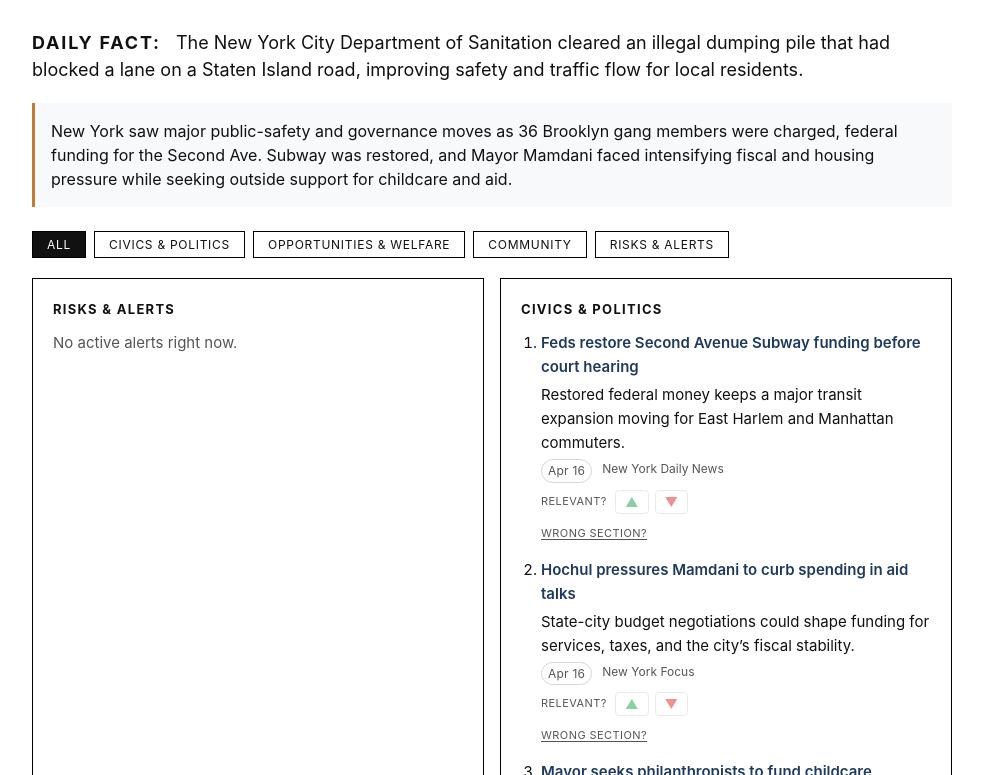
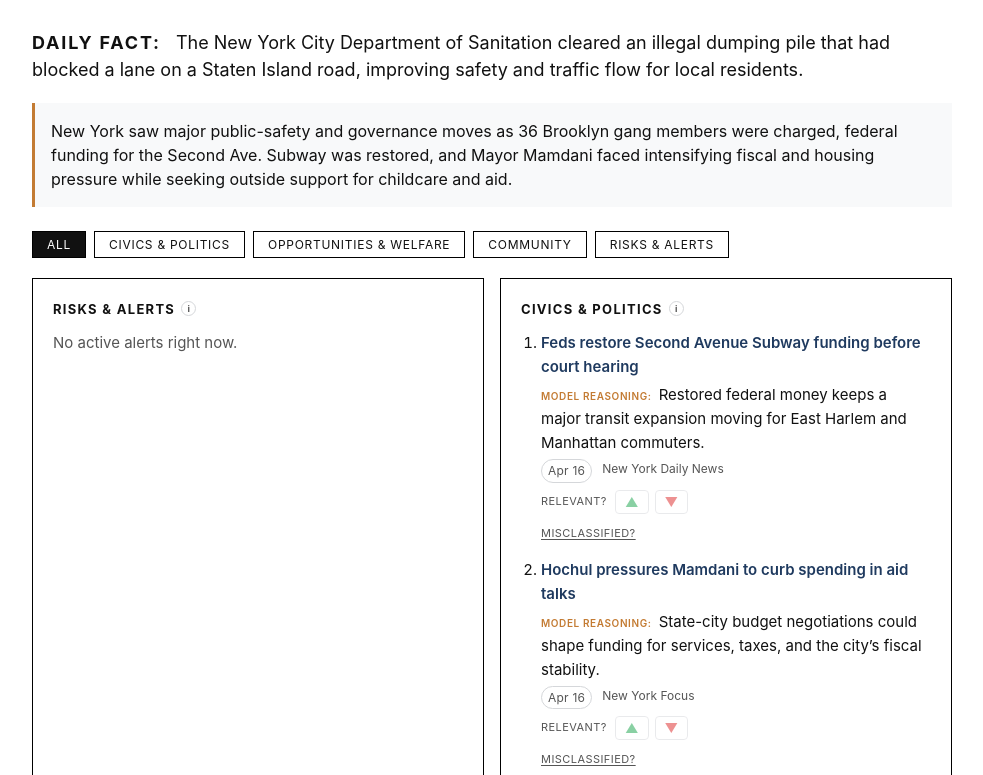
Before and after one commit to stephendongg/local-news-organizer, a plain HTML site: page docs/nyc/index.html in a window 1280 px wide. Shown: the part 177-952 px from the top of the page, without its empty margins (148-1131 px from the left). Drawn offline with Linux system fonts and the light colour scheme.

Commit message:
Add Explainability, improved Latency & label improvements from PML Class II slides
- Explainability (Generic): ⓘ button on each section header with tooltip explaining how the model classifies stories into that section (urgency thresholds, relevance scores, keyword signals)
- Explainability (Specific): "Model reasoning:" label prefix on existing why_it_matters text makes the model's per-story decision visible
- Mitigating Latency: rotating loading messages (scan → classify → rank → ready) with fade transition; staggered card reveal animation gives a streaming/progressive-disclosure feel
- Ground Truth Labels: "Wrong section?" renamed to "Misclassified?" with "Correct section:" dropdown label; "Relevant?" label gets tooltip explaining votes create training labels

Co-Authored-By: Claude Sonnet 4.6 <noreply@anthropic.com>

```diff
--- a/docs/nyc/index.html
+++ b/docs/nyc/index.html
@@ -103,7 +103,7 @@
         outline-offset: 3px;
       }
 
-      /* ── Principle 1: Mitigating Latency — loading spinner ── */
+      /* ── Principle 1: Mitigating Latency — loading spinner + rotating tips ── */
       #loading {
         display: flex;
         flex-direction: column;
@@ -126,6 +126,24 @@
 
       @keyframes spin {
         to { transform: rotate(360deg); }
+      }
+
+      #loading-msg {
+        transition: opacity 0.3s ease;
+      }
+
+      #loading-msg.fade {
+        opacity: 0;
+      }
+
+      /* ── Staggered card reveal animation ── */
+      @keyframes fadeSlideIn {
+        from { opacity: 0; transform: translateY(10px); }
+        to   { opacity: 1; transform: translateY(0); }
+      }
+
+      .featured-card {
+        animation: fadeSlideIn 0.35s ease both;
       }
 
       /* Daily fact */
@@ -259,6 +277,16 @@
         color: var(--foreground);
       }
 
+      /* ── Explainability (Specific): model reasoning label ── */
+      .story-why-label {
+        font-size: 10px;
+        font-weight: 600;
+        letter-spacing: 0.06em;
+        text-transform: uppercase;
+        color: var(--accent);
+        margin-right: 4px;
+      }
+
       .story-meta {
         display: flex;
         flex-wrap: wrap;
@@ -294,6 +322,7 @@
         letter-spacing: 0.04em;
         text-transform: uppercase;
         margin-right: 2px;
+        cursor: help;
       }
 
       .fb-btn {
@@ -363,7 +392,68 @@
         transform: translateX(-50%) translateY(0);
       }
 
-      /* ── Wrong section flagging — Optionality + Ground Truth Labels ── */
+      /* ── Explainability (Generic): section info button + tooltip ── */
+      .section-heading {
+        display: flex;
+        align-items: center;
+        gap: 6px;
+        margin: 0;
+        font-size: 13px;
+        letter-spacing: 0.1em;
+        text-transform: uppercase;
+      }
+
+      .section-info-btn {
+        flex-shrink: 0;
+        background: none;
+        border: 1px solid #d5d7da;
+        border-radius: 50%;
+        width: 15px;
+        height: 15px;
+        font-size: 9px;
+        font-weight: 700;
+        line-height: 1;
+        cursor: pointer;
+        color: var(--muted);
+        display: inline-flex;
+        align-items: center;
+        justify-content: center;
+        padding: 0;
+        font-family: inherit;
+        transition: color 0.1s, border-color 0.1s;
+      }
+
+      .section-info-btn:hover,
+      .section-info-btn[aria-expanded="true"] {
+        color: var(--foreground);
+        border-color: var(--foreground);
+      }
+
+      .section-info-btn:focus-visible {
+        outline: 2px solid var(--accent2);
+        outline-offset: 2px;
+      }
+
+      .section-tooltip {
+        display: none;
+        font-size: 12px;
+        color: var(--muted);
+        background: #f8f9fa;
+        border: 1px solid #e5e7eb;
+        border-left: 3px solid var(--accent);
+        padding: 8px 10px;
+        margin-top: 6px;
+        line-height: 1.5;
+        font-weight: 400;
+        letter-spacing: 0;
+        text-transform: none;
+      }
+
+      .section-tooltip.visible {
+        display: block;
+      }
+
+      /* ── Misclassified flagging — Optionality + Ground Truth Labels ── */
       .flag-wrap {
         position: relative;
         display: inline-block;
@@ -523,7 +613,7 @@
       <!-- Principle 1: loading state shown while digest fetches -->
       <div id="loading" aria-live="polite" aria-label="Loading digest">
         <div class="spinner" role="status"></div>
-        <span>Loading today's digest…</span>
+        <span id="loading-msg">Loading today's digest…</span>
       </div>
 
       <!-- Main content hidden until data arrives -->
@@ -563,6 +653,41 @@
         community: "Community",
         not_local: "Not local news",
       };
+
+      // ── Explainability (Generic): how the model classifies each section ──
+      const SECTION_DESCRIPTIONS = {
+        risks_alerts: "The model flags stories here when it detects safety hazards, service disruptions, weather advisories, or public health concerns — scored above its urgency threshold.",
+        civics_politics: "Stories are placed here when the model finds local government activity, policy changes, elected officials, or civic participation — scored above 0.5 on a local relevance scale.",
+        opportunities_welfare: "The model routes stories here when it identifies job openings, financial benefits, grants, housing assistance, or social services available to New Yorkers.",
+        community: "Stories land here when the model detects neighborhood events, local culture, community organizations, or development projects affecting New York City residents.",
+      };
+
+      // ── Mitigating Latency: rotating loading messages ──
+      const LOADING_MESSAGES = [
+        "Loading today's digest…",
+        "Scanning local news sources…",
+        "Classifying stories into sections…",
+        "Ranking by local relevance…",
+        "Almost ready…",
+      ];
+      let loadingMsgIdx = 0;
+      let loadingMsgTimer = null;
+
+      function startLoadingMessages() {
+        const el = document.getElementById("loading-msg");
+        loadingMsgTimer = setInterval(() => {
+          el.classList.add("fade");
+          setTimeout(() => {
+            loadingMsgIdx = (loadingMsgIdx + 1) % LOADING_MESSAGES.length;
+            el.textContent = LOADING_MESSAGES[loadingMsgIdx];
+            el.classList.remove("fade");
+          }, 300);
+        }, 1800);
+      }
+
+      function stopLoadingMessages() {
+        clearInterval(loadingMsgTimer);
+      }
 
       const elements = {
         loading: document.getElementById("loading"),
@@ -650,9 +775,37 @@
         card.className = "featured-card";
         card.dataset.sectionKey = sectionKey;
 
+        // ── Explainability (Generic): section header with model-criteria tooltip ──
         const heading = document.createElement("h3");
-        heading.textContent = section.title || sectionKey;
-        card.append(heading);
+        heading.className = "section-heading";
+
+        const titleSpan = document.createElement("span");
+        titleSpan.textContent = section.title || sectionKey;
+        heading.append(titleSpan);
+
+        const desc = SECTION_DESCRIPTIONS[sectionKey];
+        if (desc) {
+          const infoBtn = document.createElement("button");
+          infoBtn.className = "section-info-btn";
+          infoBtn.textContent = "i";
+          infoBtn.title = "How the model classifies stories here";
+          infoBtn.setAttribute("aria-expanded", "false");
+
+          const tooltip = document.createElement("div");
+          tooltip.className = "section-tooltip";
+          tooltip.textContent = desc;
+
+          infoBtn.addEventListener("click", e => {
+            e.stopPropagation();
+            const visible = tooltip.classList.toggle("visible");
+            infoBtn.setAttribute("aria-expanded", visible ? "true" : "false");
+          });
+
+          heading.append(infoBtn);
+          card.append(heading, tooltip);
+        } else {
+          card.append(heading);
+        }
 
         const body = document.createElement("div");
         body.className = "featured-body";
@@ -677,9 +830,13 @@
             link.rel = "noopener";
             link.textContent = story.title;
 
+            // ── Explainability (Specific): label the model's per-story reasoning ──
             const why = document.createElement("span");
             why.className = "story-why";
-            why.textContent = story.why_it_matters;
+            const whyLabel = document.createElement("span");
+            whyLabel.className = "story-why-label";
+            whyLabel.textContent = "Model reasoning: ";
+            why.append(whyLabel, story.why_it_matters || "");
 
             const meta = document.createElement("span");
             meta.className = "story-meta";
@@ -704,6 +861,7 @@
             const fbLabel = document.createElement("span");
             fbLabel.className = "feedback-label";
             fbLabel.textContent = "Relevant?";
+            fbLabel.title = "Your votes create ground-truth labels that help retrain the model";
 
             const btnUp = document.createElement("button");
             btnUp.className = "fb-btn";
@@ -767,7 +925,7 @@
             } else {
               const trigger = document.createElement("button");
               trigger.className = "flag-trigger";
-              trigger.textContent = "Wrong section?";
+              trigger.textContent = "Misclassified?";
               trigger.addEventListener("click", e => {
                 e.stopPropagation();
                 document.querySelectorAll(".flag-wrap.open").forEach(w => {
@@ -782,7 +940,7 @@
 
               const dropLabel = document.createElement("div");
               dropLabel.className = "flag-dropdown-label";
-              dropLabel.textContent = "Move to section:";
+              dropLabel.textContent = "Correct section:";
               dropdown.append(dropLabel);
 
               Object.entries(SECTION_LABELS)
@@ -886,19 +1044,24 @@
 
       function renderSections(sections, order) {
         elements.sectionsGrid.replaceChildren();
+        let cardIdx = 0;
+
+        function appendCard(card) {
+          if (!card) return;
+          // Staggered reveal: each card animates in slightly after the previous
+          card.style.animationDelay = `${cardIdx * 0.08}s`;
+          cardIdx++;
+          elements.sectionsGrid.append(card);
+        }
 
         Object.entries(PINNED_SECTIONS).forEach(([key, config]) => {
           const section = sections[key] || { title: config.label, items: [] };
-          const card = renderSectionCard(key, section, config.empty);
-          if (card) elements.sectionsGrid.append(card);
+          appendCard(renderSectionCard(key, section, config.empty));
         });
 
         const pinned = Object.keys(PINNED_SECTIONS);
         const keys = (order || Object.keys(sections)).filter(k => !pinned.includes(k));
-        keys.forEach(key => {
-          const card = renderSectionCard(key, sections[key]);
-          if (card) elements.sectionsGrid.append(card);
-        });
+        keys.forEach(key => appendCard(renderSectionCard(key, sections[key])));
       }
 
       // ── Data loading ──────────────────────────────────────────────
@@ -910,8 +1073,10 @@
       }
 
       async function initialisePage() {
+        startLoadingMessages();
         try {
           const data = await loadDigest();
+          stopLoadingMessages();
 
           elements.place.textContent = data.place || "New York NY";
           elements.updated.textContent = formatGeneratedAt(data.generated_at_utc);
@@ -928,6 +1093,7 @@
           elements.loading.hidden = true;
           elements.content.hidden = false;
         } catch (error) {
+          stopLoadingMessages();
           console.error("Failed to load data:", error);
           elements.loading.hidden = true;
           elements.content.hidden = false;
```
